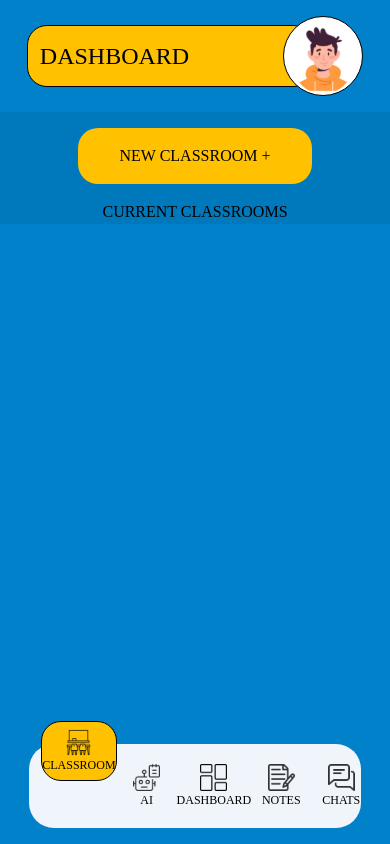
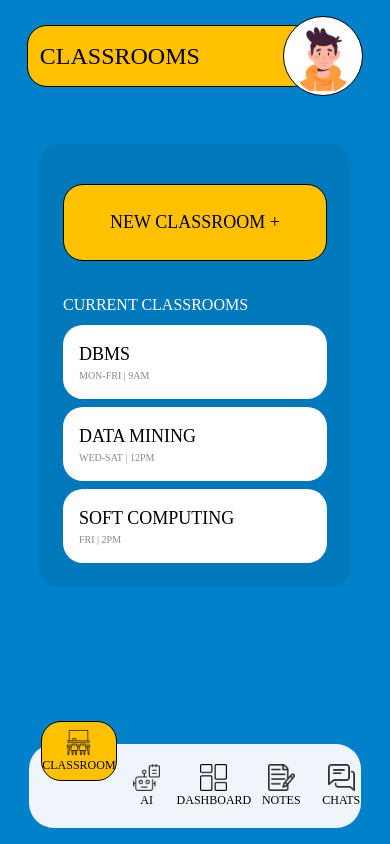
Before and after one commit to rajgupta-ml/anpiVidya1, a React (Create React App) app in the folder Client/: page /classrooms in a window 390 px wide. Built offline with nearby package versions, Linux system fonts and the light colour scheme.

Commit message:
classrooms page mobile version

```diff
--- a/Client/package.json
+++ b/Client/package.json
@@ -10,6 +10,7 @@
     "axios": "^1.2.6",
     "formik": "^2.2.9",
     "framer-motion": "^8.4.3",
+    "prop-types": "^15.8.1",
     "react": "^18.2.0",
     "react-dom": "^18.2.0",
     "react-router-dom": "^6.6.2",
--- a/Client/src/components/dashboard-components/classroom-components/Classroom.jsx
+++ b/Client/src/components/dashboard-components/classroom-components/Classroom.jsx
@@ -2,21 +2,33 @@ import React from 'react';
 import TopNav from '../general-components/TopNav';
 import SideNavigation from '../general-components/SideNavigation';
 import BottomNavigation from '../general-components/BottomNavigation';
+import ClassroomCard from './ClassroomCard';
 
 function Classroom() {
   return (
-    <main>
-      <TopNav />
+    <main className="flex flex-col md:flex-row">
+      <TopNav title="CLASSROOMS" />
       <div className="hidden md:flex justify-center">
         <SideNavigation />
+        {/* MID SECTION FOR DESKTOP */}
+        <section>
+          <div>Hello</div>
+        </section>
       </div>
 
-      <section className="font-['poppins'] flex flex-col justify-center items-center bg-[#0079BC]">
-        <div className="bg-[#FFC100] p-4 m-4 rounded-[20px] min-w-[60%] flex justify-center">
-          <button type="button" className="">NEW CLASSROOM + </button>
+      {/* MID SECTION FOR MOBILE */}
+      <section className="font-['poppins'] flex justify-center items-center md:hidden ">
+        <div className="flex flex-col justify-center p-6 my-8 bg-[#0079BC]  rounded-[20px] w-[80%] gap-8">
+          <button type="button" className="bg-[#FFC100] px-4 py-6 rounded-[20px] text-[18px] border-[1px] border-black flex justify-center items-center mt-4 w-full ">NEW CLASSROOM +</button>
+          <div className="flex flex-col justify-center gap-2 ">
+            <div className="  rounded-[20px] text-[16px] text-[#fff] ">CURRENT CLASSROOMS</div>
+            <div className="max-h-[50%] overflow-hidden flex flex-col gap-2">
+              <ClassroomCard subject="DBMS" days="MON-FRI" time="9AM" />
+              <ClassroomCard subject="DATA MINING" days="WED-SAT" time="12PM" />
+              <ClassroomCard subject="SOFT COMPUTING" days="FRI" time="2PM" />
+            </div>
+          </div>
         </div>
-
-        <div className="flex">CURRENT CLASSROOMS</div>
       </section>
 
       <BottomNavigation />
--- /dev/null
+++ b/Client/src/components/dashboard-components/classroom-components/ClassroomCard.jsx
@@ -0,0 +1,22 @@
+import React from 'react';
+import PropTypes from 'prop-types';
+
+function ClassroomCard(props) {
+  const { subject, days, time } = props;
+  return (
+    <div className="  rounded-[20px]  bg-[#fff] p-4">
+      <div className="text-[18px] text-[#000] font-medium">{subject}</div>
+      <div className="text-[10px] text-[#0007]">
+        {days}
+        &nbsp;|&nbsp;
+        {time}
+      </div>
+    </div>
+  );
+}
+ClassroomCard.propTypes = {
+  subject: PropTypes.string.isRequired,
+  days: PropTypes.string.isRequired,
+  time: PropTypes.string.isRequired,
+};
+export default ClassroomCard;
--- a/Client/src/components/dashboard-components/classroom-components/CreateClassroomPopup.jsx
+++ /dev/null
@@ -1,9 +0,0 @@
-import React from 'react';
-
-function CreateClassroomPopup() {
-  return (
-    <h1> hello world</h1>
-  );
-}
-
-export default CreateClassroomPopup;
--- /dev/null
+++ b/Client/src/components/dashboard-components/classroom-components/CreateNewClassroom.jsx
@@ -0,0 +1,16 @@
+import React from 'react';
+import TopNav from '../general-components/TopNav';
+// import SideNavigation from '../general-components/SideNavigation';
+import BottomNavigation from '../general-components/BottomNavigation';
+
+function CreateNewClassroom() {
+  return (
+    <main>
+      <TopNav />
+
+      <BottomNavigation />
+    </main>
+  );
+}
+
+export default CreateNewClassroom;
--- a/Client/src/components/dashboard-components/general-components/TopNav.jsx
+++ b/Client/src/components/dashboard-components/general-components/TopNav.jsx
@@ -1,8 +1,10 @@
 import React, { useState } from 'react';
+import PropTypes from 'prop-types';
 import ProfileMenu from './ProfileMenu';
 import avatar from '../../../images/avatar.svg';
 
-function TopNav() {
+function TopNav(props) {
+  const { title } = props;
   const [showMenu, setShowMenu] = useState(false);
 
   const handleMenuToggle = () => {
@@ -13,7 +15,7 @@ function TopNav() {
     // TOP NAVIGATION
     <section className="font-['poppins'] md:hidden">
       <div className="flex justify-center items-center m-4">
-        <div className="bg-[#FFC100] p-3 w-[80%] rounded-[20px] text-[24px] border-[1px] border-black ">DASHBOARD</div>
+        <div className="bg-[#FFC100] p-3 w-[80%] rounded-[20px] text-[24px] border-[1px] border-black ">{title}</div>
         <div className="bg-[#fff] rounded-full ml-[-30px] border-[1px] border-black w-[80px] h-[80px] flex justify-center items-center">
           <img onClick={handleMenuToggle} role="presentation" className="w-[60px] rounded-full" src={avatar} alt="" />
         </div>
@@ -23,4 +25,8 @@ function TopNav() {
   );
 }
 
+TopNav.propTypes = {
+  title: PropTypes.string.isRequired,
+};
+
 export default TopNav;
--- a/Client/src/components/dashboard-components/teacher-dashboard-components/NewTeacherDashboard.jsx
+++ b/Client/src/components/dashboard-components/teacher-dashboard-components/NewTeacherDashboard.jsx
@@ -8,7 +8,7 @@ function NewTeacherDashboard() {
   const navigate = useNavigate();
   return (
     <main className=" flex flex-col md:flex-row ">
-      <TopNav />
+      <TopNav title="DASHBOARD" />
       <div className="hidden md:flex justify-center">
         <SideNavigation />
         {/* MIDDLE SECTION FOR DESKTOP */}
--- a/Client/src/components/general-componets/AnimatedRoutes.jsx
+++ b/Client/src/components/general-componets/AnimatedRoutes.jsx
@@ -10,7 +10,7 @@ import SuccessfullyEmailSent from '../login-componets/successfullyEmailSent';
 import NewPassword from '../login-componets/NewPassword';
 import NewTeacherDashboard from '../dashboard-components/teacher-dashboard-components/NewTeacherDashboard';
 import Classroom from '../dashboard-components/classroom-components/Classroom';
-import CreateClassroomPopup from '../dashboard-components/classroom-components/CreateClassroomPopup';
+import CreateNewClassroom from '../dashboard-components/classroom-components/CreateNewClassroom';
 
 function AnimatedRoutes() {
   const location = useLocation();
@@ -27,7 +27,7 @@ function AnimatedRoutes() {
           <Route path="/change-password/:id" element={<NewPassword />} />
           <Route path="/dashboard" element={<NewTeacherDashboard />} />
           <Route path="/classrooms" element={<Classroom />} />
-          <Route path="/create-classroom" element={<CreateClassroomPopup />} />
+          <Route path="/create-classroom" element={<CreateNewClassroom />} />
         </Routes>
       </AnimatePresence>
     </div>
```
Also changed, not shown: 1 other file (tests, documents, lock files or other folders).
